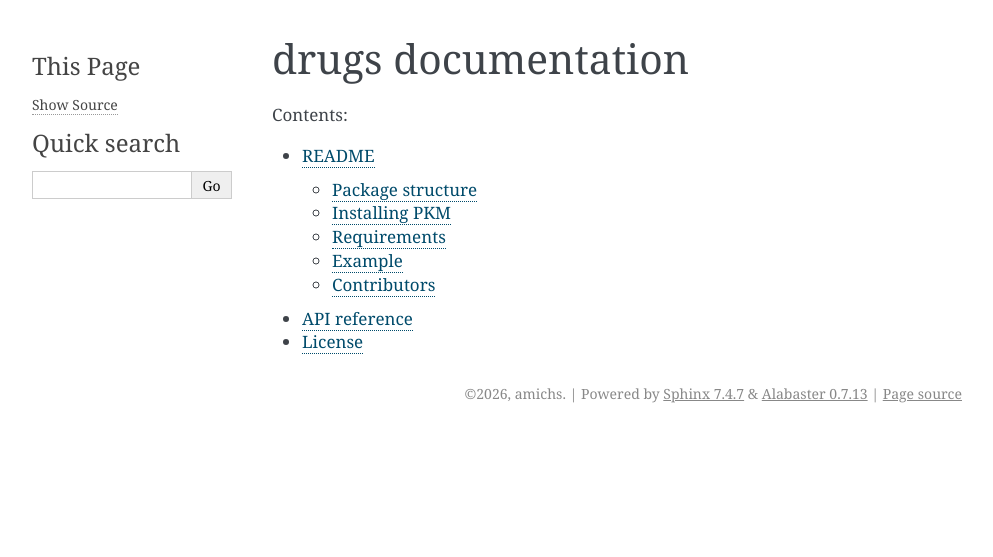
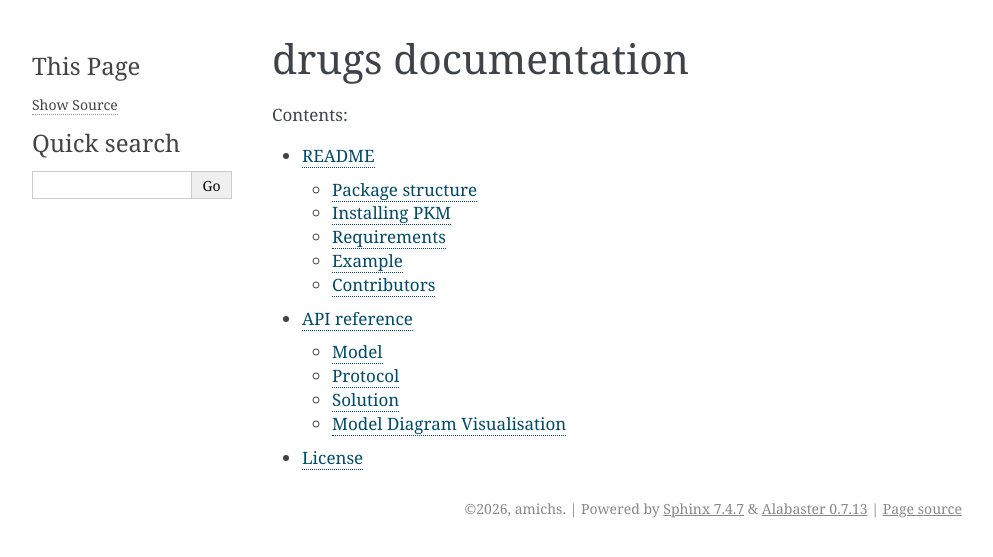
Before and after one commit to Matt00010/PK, a Sphinx documentation site: the page built from docs/index.rst, in a window 1280 px wide. Shown: the top 557 px of the page, without its empty margins (148-1141 px from the left). Built offline with Sphinx 7.4.7, drawn with Linux system fonts in a browser that asks for light colours.

Commit message:
Fixed API reference subsection titles.

```diff
--- a/docs/reference.rst
+++ b/docs/reference.rst
@@ -1,14 +1,26 @@
 API reference
 =============
+
+Model
+-----
 
 .. automodule:: pkmodel.model
    :members:
 
+Protocol
+--------
+
 .. automodule:: pkmodel.protocol
    :members:
+
+Solution
+--------
 
 .. automodule:: pkmodel.solution
    :members:
 
+Model Diagram Visualisation
+---------------------------
+
 .. automodule:: pkmodel.diagram
    :members:
```
